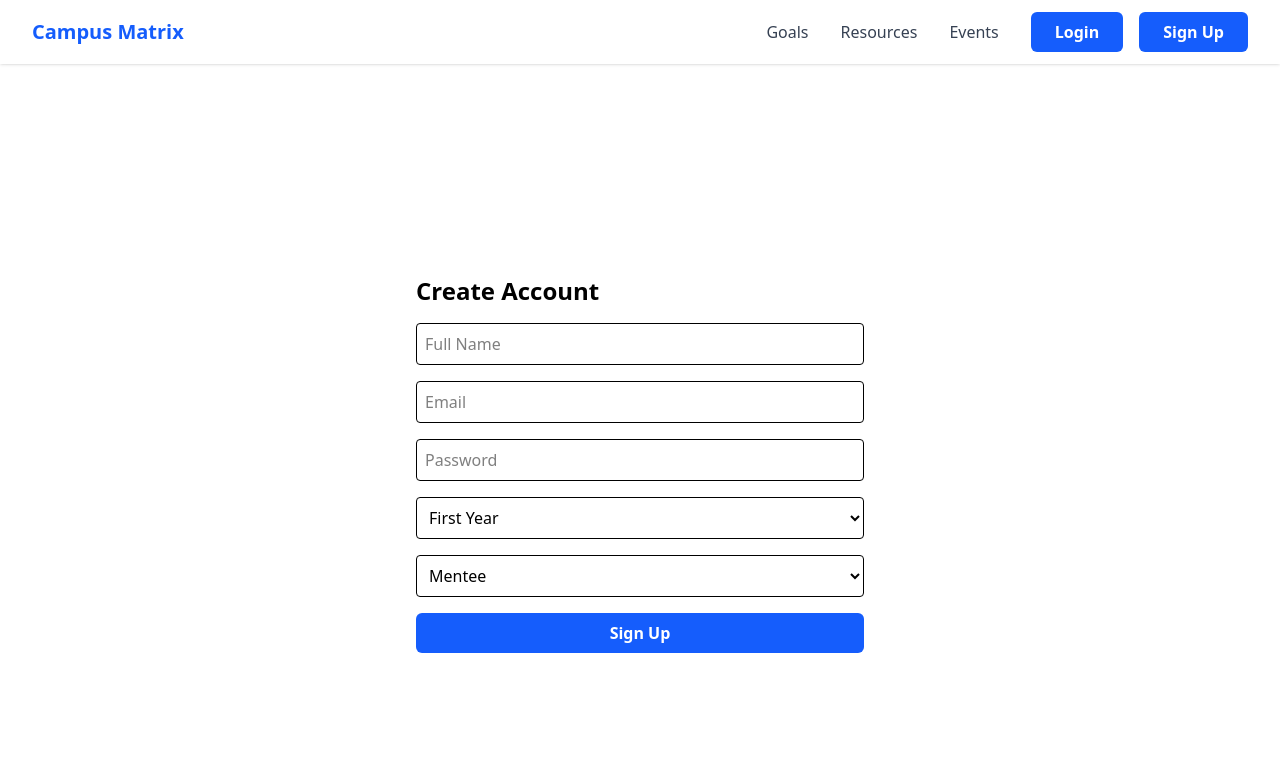
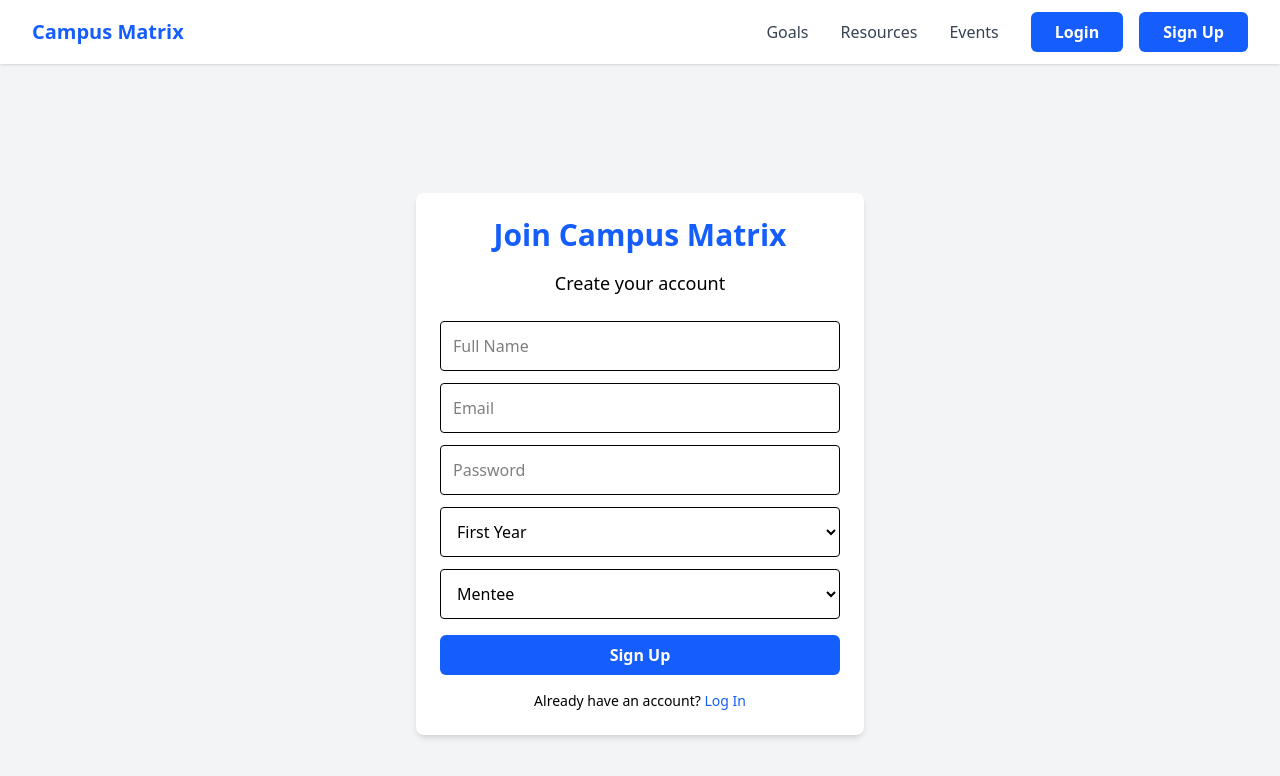
Before and after one commit to kpathe/campus-matrix-mern, a React (Vite) app in the folder frontend/: page /auth/signup in a window 1280 px wide. Shown: the top 776 px of the page. Built offline with nearby package versions, Linux system fonts and the light colour scheme.

Commit message:
frontend for auth is done. links are also working

```diff
--- a/frontend/src/components/ui/button.jsx
+++ b/frontend/src/components/ui/button.jsx
@@ -4,7 +4,7 @@ import { motion } from "framer-motion";
 export default function Button({ children, onClick, className }) {
   return (
     <motion.button
-      whileHover={{ scale: 1.05 }}
+      whileHover={{ scale: 1.00 }}
       whileTap={{ scale: 0.95 }}
       onClick={onClick}
       className={`px-6 py-2 bg-blue-600 text-white rounded-md font-semibold ${className}`}
--- a/frontend/src/pages/Dashboard.jsx
+++ /dev/null
@@ -1,11 +0,0 @@
-// src/pages/Dashboard.jsx
-function Dashboard() {
-  return (
-    <div className="p-6 text-center">
-      <h1 className="text-3xl font-bold">Welcome to Campus Matrix 🎓</h1>
-      <p className="mt-4 text-gray-600">This is your dashboard.</p>
-    </div>
-  );
-}
-
-export default Dashboard;
--- a/frontend/src/pages/Login.jsx
+++ b/frontend/src/pages/Login.jsx
@@ -1,6 +1,6 @@
 import { useState } from 'react';
 import { useNavigate } from 'react-router-dom';
-import  Button  from '../components/ui/button';
+import Button from '../components/ui/button';
 
 export default function Login() {
   const [form, setForm] = useState({ email: '', password: '' });
@@ -27,17 +27,21 @@ export default function Login() {
   };
 
   return (
-    <div className="min-h-screen flex items-center justify-center p-4">
-      <form onSubmit={handleSubmit} className="w-full max-w-md space-y-4">
-        <h2 className="text-2xl font-bold">Log In</h2>
-        {error && <p className="text-red-500">{error}</p>}
+    <div className="min-h-screen flex items-center justify-center bg-gray-100">
+      <form
+        onSubmit={handleSubmit}
+        className="w-full max-w-md bg-white p-6 rounded-lg shadow-md"
+      >
+        <h2 className="text-3xl font-bold text-center text-blue-600 mb-4">Campus Matrix</h2>
+        <p className="text-lg text-center mb-6">Log in to your account</p>
+        {error && <p className="text-red-500 text-sm mb-2">{error}</p>}
         <input
           type="email"
           name="email"
           value={form.email}
           onChange={(e) => setForm({ ...form, email: e.target.value })}
-          placeholder="Email"
-          className="w-full p-2 border rounded"
+          placeholder="Email address"
+          className="w-full p-3 border rounded mb-3"
           required
         />
         <input
@@ -46,10 +50,24 @@ export default function Login() {
           value={form.password}
           onChange={(e) => setForm({ ...form, password: e.target.value })}
           placeholder="Password"
-          className="w-full p-2 border rounded"
+          className="w-full p-3 border rounded mb-4"
           required
         />
-        <Button type="submit" className="w-full">Log In</Button>
+        <Button
+          type="submit"
+          className="w-full bg-blue-600 text-white p-3 rounded font-semibold hover:bg-blue-700"
+        >
+          Log In
+        </Button>
+        <p className="text-center mt-4 text-sm">
+          Don’t have an account?{" "}
+          <span
+            className="text-blue-600 cursor-pointer hover:underline"
+            onClick={() => navigate("/auth/signup")}
+          >
+            Sign Up
+          </span>
+        </p>
       </form>
     </div>
   );
--- a/frontend/src/pages/Signup.jsx
+++ b/frontend/src/pages/Signup.jsx
@@ -1,6 +1,6 @@
 import { useState } from 'react';
 import { useNavigate } from 'react-router-dom';
-import  Button  from '../components/ui/button';
+import Button from '../components/ui/button';
 
 export default function Signup() {
   const [form, setForm] = useState({
@@ -24,22 +24,27 @@ export default function Signup() {
         credentials: 'include'
       });
 
-      if (res.ok) navigate('/login');
+      if (res.ok) navigate('/auth/login');
     } catch (err) {
       console.error(err);
     }
   };
 
   return (
-    <div className="min-h-screen flex items-center justify-center p-4">
-      <form onSubmit={handleSubmit} className="w-full max-w-md space-y-4">
-        <h2 className="text-2xl font-bold">Create Account</h2>
+    <div className="min-h-screen flex items-center justify-center bg-gray-100">
+      <form
+        onSubmit={handleSubmit}
+        className="w-full max-w-md bg-white p-6 rounded-lg shadow-md"
+      >
+        <h2 className="text-3xl font-bold text-center text-blue-600 mb-4">Join Campus Matrix</h2>
+        <p className="text-lg text-center mb-6">Create your account</p>
+
         <input
           name="name"
           value={form.name}
           onChange={(e) => setForm({ ...form, name: e.target.value })}
           placeholder="Full Name"
-          className="w-full p-2 border rounded"
+          className="w-full p-3 border rounded mb-3"
           required
         />
         <input
@@ -48,7 +53,7 @@ export default function Signup() {
           value={form.email}
           onChange={(e) => setForm({ ...form, email: e.target.value })}
           placeholder="Email"
-          className="w-full p-2 border rounded"
+          className="w-full p-3 border rounded mb-3"
           required
         />
         <input
@@ -57,14 +62,15 @@ export default function Signup() {
           value={form.password}
           onChange={(e) => setForm({ ...form, password: e.target.value })}
           placeholder="Password"
-          className="w-full p-2 border rounded"
+          className="w-full p-3 border rounded mb-3"
           required
         />
+
         <select
           name="year"
           value={form.year}
           onChange={(e) => setForm({ ...form, year: e.target.value })}
-          className="w-full p-2 border rounded"
+          className="w-full p-3 border rounded mb-3"
           required
         >
           <option value="1">First Year</option>
@@ -72,19 +78,34 @@ export default function Signup() {
           <option value="3">Third Year</option>
           <option value="4">Fourth Year</option>
         </select>
+
         <select
           name="role"
           value={form.role}
-          onChange={(e) =>
-            setForm({ ...form, role: e.target.value })
-          }
-          className="w-full p-2 border rounded"
+          onChange={(e) => setForm({ ...form, role: e.target.value })}
+          className="w-full p-3 border rounded mb-4"
           required
         >
-          {parseInt(form.year) < 4 && <option value="mentor">Mentee</option>}
+          {parseInt(form.year) < 4 && <option value="mentee">Mentee</option>}
           {parseInt(form.year) >= 2 && <option value="mentor">Mentor</option>}
         </select>
-        <Button type="submit" className="w-full">Sign Up</Button>
+
+        <Button
+          type="submit"
+          className="w-full bg-blue-600 text-white p-3 rounded font-semibold hover:bg-blue-700"
+        >
+          Sign Up
+        </Button>
+
+        <p className="text-center mt-4 text-sm">
+          Already have an account?{" "}
+          <span
+            className="text-blue-600 cursor-pointer hover:underline"
+            onClick={() => navigate("/auth/login")}
+          >
+            Log In
+          </span>
+        </p>
       </form>
     </div>
   );
```
